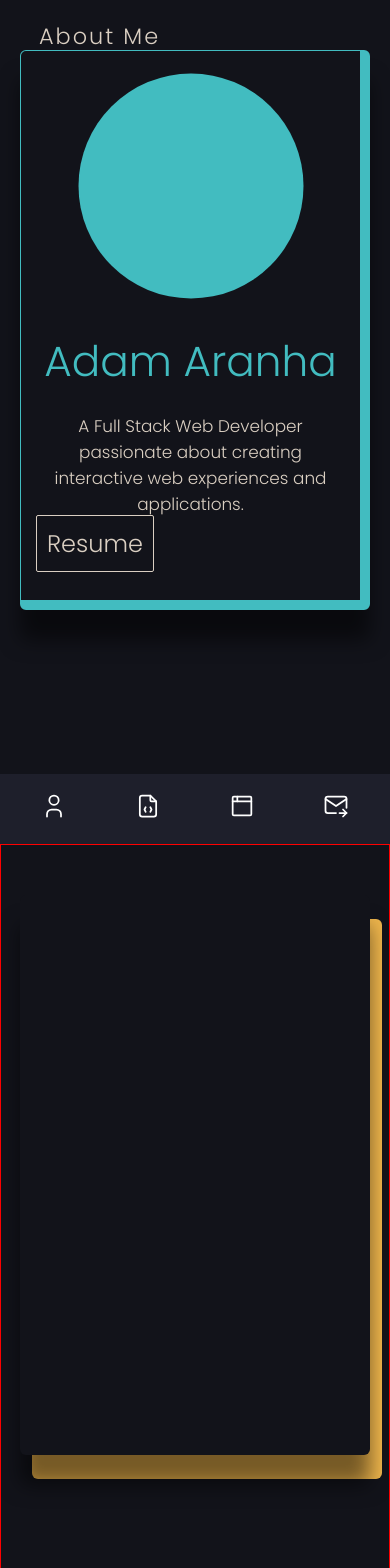
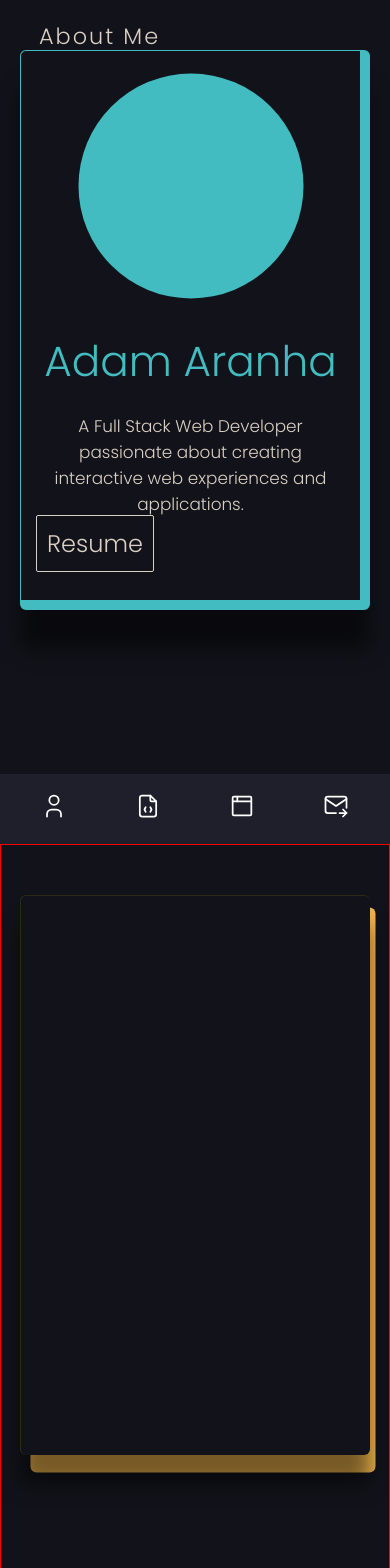
Before and after one commit to AdamAranha/portfolio, a React (Create React App) app in the folder client/: page / in a window 390 px wide. Shown: the top 1568 px of the page. Built offline with nearby package versions, Linux system fonts and the light colour scheme.

Commit message:
Still trying out new section shadow effects

```diff
--- a/client/src/App.css
+++ b/client/src/App.css
@@ -137,7 +137,7 @@
   background-color: #12131A;
   border: 1px solid #42bcc0;
   border-width: 1px 10px 10px 1px;
-  box-shadow: #00000080 0px 30px 20px 0px;
+  box-shadow: #00000080 0px 40px 20px 0px;
   border-radius: 10px;
   padding: 30px;
   display: grid;
@@ -346,6 +346,8 @@
   height: 50vh;
   width: 60vw;
   background-color: #12131A;
+  border: 1px solid #2e2913;
+  border-width: 1px 0px 0px 1px;
   box-shadow: #00000080 0px 30px 20px 0px;
   padding: 30px;
   z-index: 1;
@@ -380,14 +382,14 @@
     top: 50px;
   }
   .skills .container-shadow {
-    height: 560px;
-    width: 350px;
+    height: 565px;
+    width: 345px;
     border-radius: 6px;
     gap: 0.5rem;
     padding: 0;
     position: absolute;
-    top: 42%;
-    left: 53%;
+    top: 41%;
+    left: 52%;
   }
 }
 .projects {
--- a/client/src/components/Intro/_intro.scss
+++ b/client/src/components/Intro/_intro.scss
@@ -42,7 +42,7 @@ $sectionColour:#42bcc0;
         background-color:variables.$primaryColour;
         border: 1px solid $sectionColour;
         border-width: 1px 10px 10px 1px;
-        box-shadow: #00000080 0px 30px 20px 0px;
+        box-shadow: #00000080 0px 40px 20px 0px;
 
         border-radius: 10px;
         padding: 30px;
--- a/client/src/components/Skills/_skills.scss
+++ b/client/src/components/Skills/_skills.scss
@@ -21,8 +21,8 @@ $sectionColour:#eeb54c;
         height: 50vh;
         width: 60vw;
         background-color:variables.$primaryColour;
-        // border: 1px solid $sectionColour;
-        // border-width: 1px 15px 15px 1px;
+        border: 1px solid #2e2913;
+        border-width: 1px 0px 0px 1px;
         box-shadow: #00000080 0px 30px 20px 0px;
 
         // border-radius: 10px;
@@ -67,15 +67,15 @@ $sectionColour:#eeb54c;
         }
 
         .container-shadow{
-            height: 560px;
-            width: 350px;
+            height: 565px;
+            width: 345px;
             border-radius: 6px;
             gap: .5rem;
             padding: 0;
 
             position: absolute;
-            top: 42%;
-            left: 53%;
+            top: 41%;
+            left: 52%;
         }
 
     }
```
Also changed, not shown: 1 other file (tests, documents, lock files or other folders).
